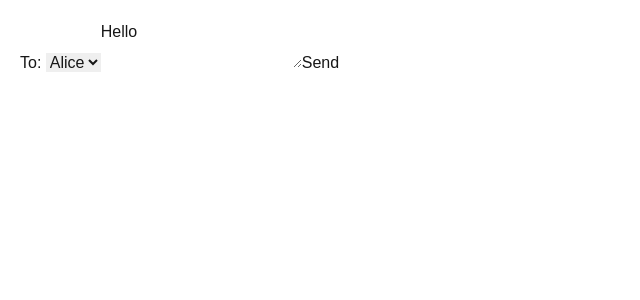
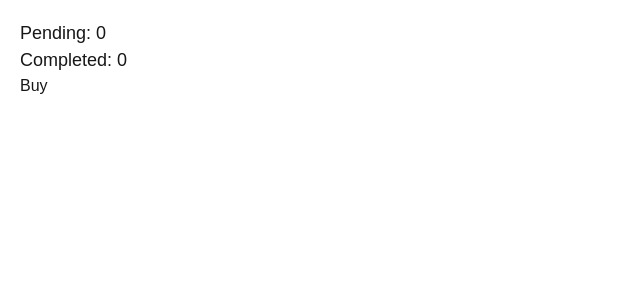
Before and after one commit to naktty/learn_react, a Next.js app in the folder learn-react/: page / in a window 1280 px wide. Shown: the top 300 px of the page, without its empty margins (0-640 px from the left). Built offline with nearby package versions, Linux system fonts and the light colour scheme.

Commit message:
リクエストカウンタの修正

```diff
--- a/learn-react/src/app/page.tsx
+++ b/learn-react/src/app/page.tsx
@@ -2,34 +2,34 @@
 
 import { useState } from 'react';
 
-export default function Form() {
-  const [to, setTo] = useState('Alice');
-  const [message, setMessage] = useState('Hello');
+export default function RequestTracker() {
+  const [pending, setPending] = useState(0);
+  const [completed, setCompleted] = useState(0);
 
-  function handleSubmit(e) {
-    e.preventDefault();
-    setTimeout(() => {
-      alert(`You said ${message} to ${to}`);
-    }, 5000);
+  async function handleClick() {
+    setPending(pending + 1);
+    await delay(3000);
+    setPending(p => p - 1);
+    setCompleted(c => c + 1);
   }
 
   return (
-    <form onSubmit={handleSubmit}>
-      <label>
-        To:{' '}
-        <select
-          value={to}
-          onChange={e => setTo(e.target.value)}>
-          <option value="Alice">Alice</option>
-          <option value="Bob">Bob</option>
-        </select>
-      </label>
-      <textarea
-        placeholder="Message"
-        value={message}
-        onChange={e => setMessage(e.target.value)}
-      />
-      <button type="submit">Send</button>
-    </form>
+    <>
+      <h3>
+        Pending: {pending}
+      </h3>
+      <h3>
+        Completed: {completed}
+      </h3>
+      <button onClick={handleClick}>
+        Buy
+      </button>
+    </>
   );
 }
+
+function delay(ms) {
+  return new Promise(resolve => {
+    setTimeout(resolve, ms);
+  });
+}
```
